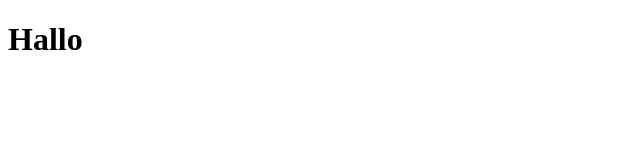
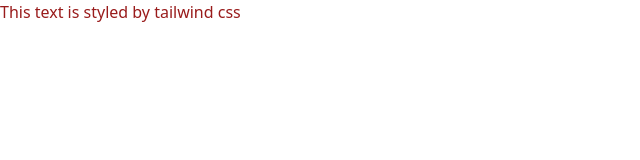
Before and after one commit to herilesmana/ndm, a website built with Vite: page index.html in a window 1280 px wide. Shown: the whole page, without its empty margins (0-640 px from the left). Built offline with nearby package versions, Linux system fonts and the light colour scheme.

Commit message:
Install tailwind css for styling

```diff
--- /dev/null
+++ b/assets/css/styles.css
@@ -0,0 +1,3 @@
+@tailwind base;
+@tailwind components;
+@tailwind utilities;
--- a/assets/js/scripts.js
+++ /dev/null
@@ -1 +0,0 @@
-document.querySelector('#root').innerHTML = '<h1>Hallo</h1>'
--- a/index.html
+++ b/index.html
@@ -4,10 +4,12 @@
     <meta charset="UTF-8">
     <meta http-equiv="X-UA-Compatible" content="IE=edge">
     <meta name="viewport" content="width=device-width, initial-scale=1.0">
+    <link rel="stylesheet" href="/assets/css/styles.css">
     <title>Network Device Monitoring</title>
 </head>
 <body>
-<div id="root"></div>
-<script type="module" src="/assets/js/scripts.js"></script>
+    <h1 class="text-red-800">This text is styled by tailwind css</h1>
+
+    <script type="module" src="/assets/js/scripts.js"></script>
 </body>
 </html>
--- a/package.json
+++ b/package.json
@@ -22,10 +22,13 @@
     },
     "homepage": "https://github.com/herilesmana/ndm#readme",
     "devDependencies": {
+        "autoprefixer": "^10.4.7",
         "concurrently": "^7.1.0",
         "electron": "^18.2.0",
         "electron-is-dev": "^2.0.0",
         "electron-packager": "^15.5.1",
+        "postcss": "^8.4.13",
+        "tailwindcss": "^3.0.24",
         "vite": "^2.9.8",
         "wait-on": "^6.0.1"
     }
--- /dev/null
+++ b/postcss.config.js
@@ -0,0 +1,6 @@
+module.exports = {
+  plugins: {
+    tailwindcss: {},
+    autoprefixer: {},
+  },
+}
--- /dev/null
+++ b/tailwind.config.js
@@ -0,0 +1,9 @@
+module.exports = {
+  content: [
+    "./index.html",
+  ],
+  theme: {
+    extend: {},
+  },
+  plugins: [],
+}
```
Also changed, not shown: 1 other file.
